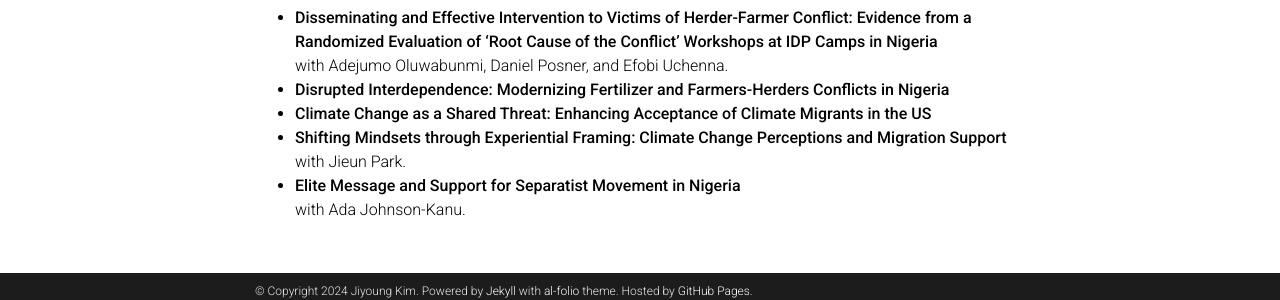
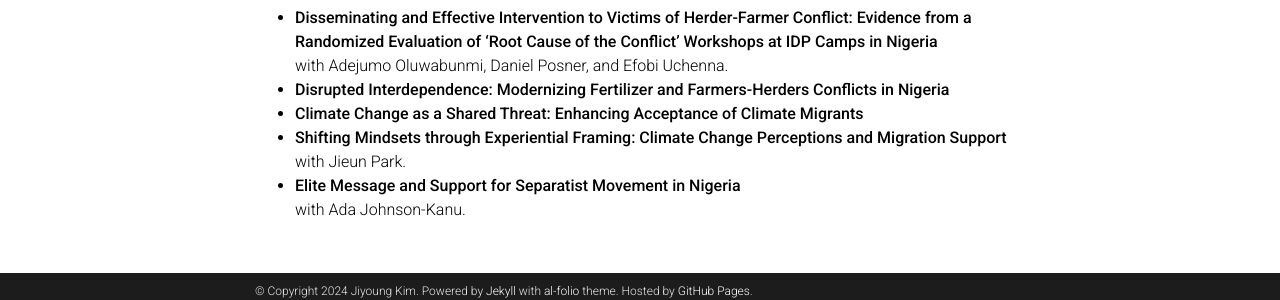
Before and after one commit to jiyoungestherkim/jiyoungestherkim.github.io, a Jekyll site: the page built from _pages/research.md, in a window 1280 px wide and 926 px high. Shown: the part 618-918 px from the top of the window. Built offline with Jekyll 4.4.1, drawn with Linux system fonts in a browser that asks for light colours; comment, search, counter and statistics services are not loaded; a style sheet for code colours, icons or effects is not loaded.

Commit message:
Update research.md

```diff
--- a/_pages/research.md
+++ b/_pages/research.md
@@ -24,6 +24,6 @@ nav_order: 3
 ##### Works in progress
 - **Disseminating and Effective Intervention to Victims of Herder-Farmer Conflict: Evidence from a Randomized Evaluation of ‘Root Cause of the Conflict’ Workshops at IDP Camps in Nigeria** <br> with Adejumo Oluwabunmi, Daniel Posner, and Efobi Uchenna.
 - **Disrupted Interdependence: Modernizing Fertilizer and Farmers-Herders Conflicts in Nigeria**
-- **Climate Change as a Shared Threat: Enhancing Acceptance of Climate Migrants in the US**
+- **Climate Change as a Shared Threat: Enhancing Acceptance of Climate Migrants**
 - **Shifting Mindsets through Experiential Framing: Climate Change Perceptions and Migration Support** <br> with Jieun Park.
 - **Elite Message and Support for Separatist Movement in Nigeria** <br> with Ada Johnson-Kanu.
```
